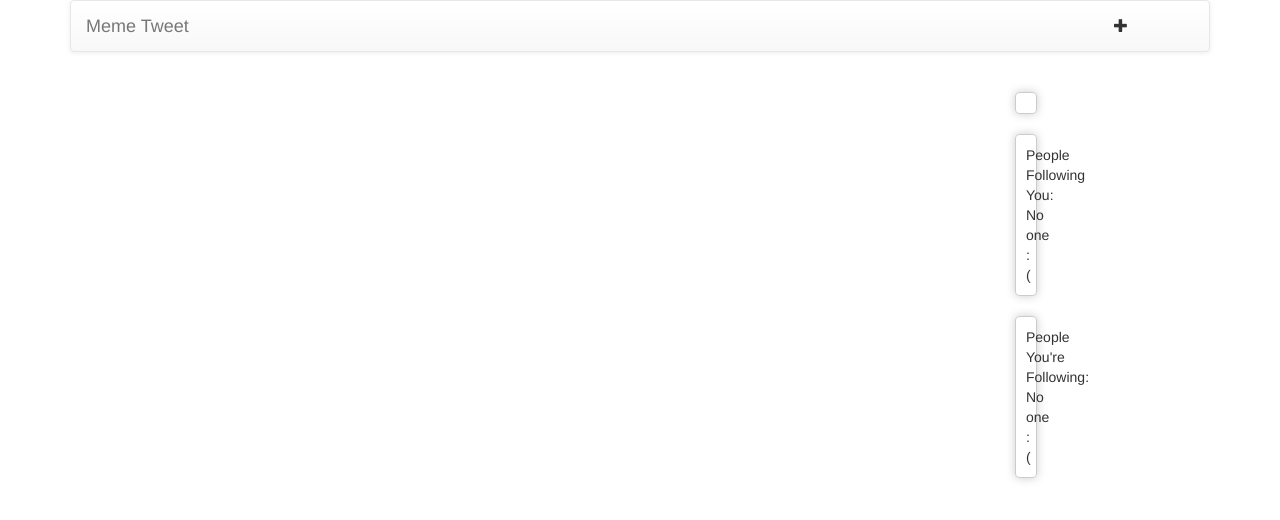
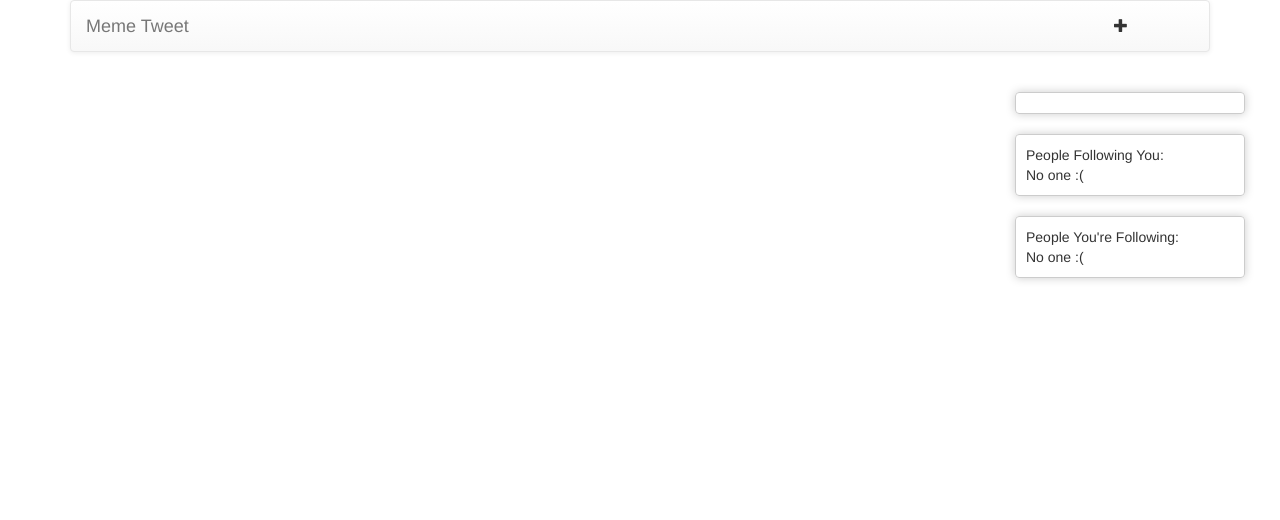
Before and after one commit to YanrongWo/Memetweet, a Flask app: template templates/users.html in a window 1280 px wide. Shown: the top 520 px of the page. Run offline with Flask 2, Linux system fonts and the light colour scheme; the template is opened without the code that fills it, so the values that code supplies are empty; parts of the project's set-up code (start-up, migrations or seed data) failed here and were passed over; some libraries are stand-ins or nearby versions.

Commit message:
css fix on my merge

```diff
--- a/static/users.css
+++ b/static/users.css
@@ -1,7 +1,4 @@
 
-.mysidebar{
-	width: 20%;
-}
 .info{
 	border: 1px solid #ccc;
     border-radius: 4px;
```
